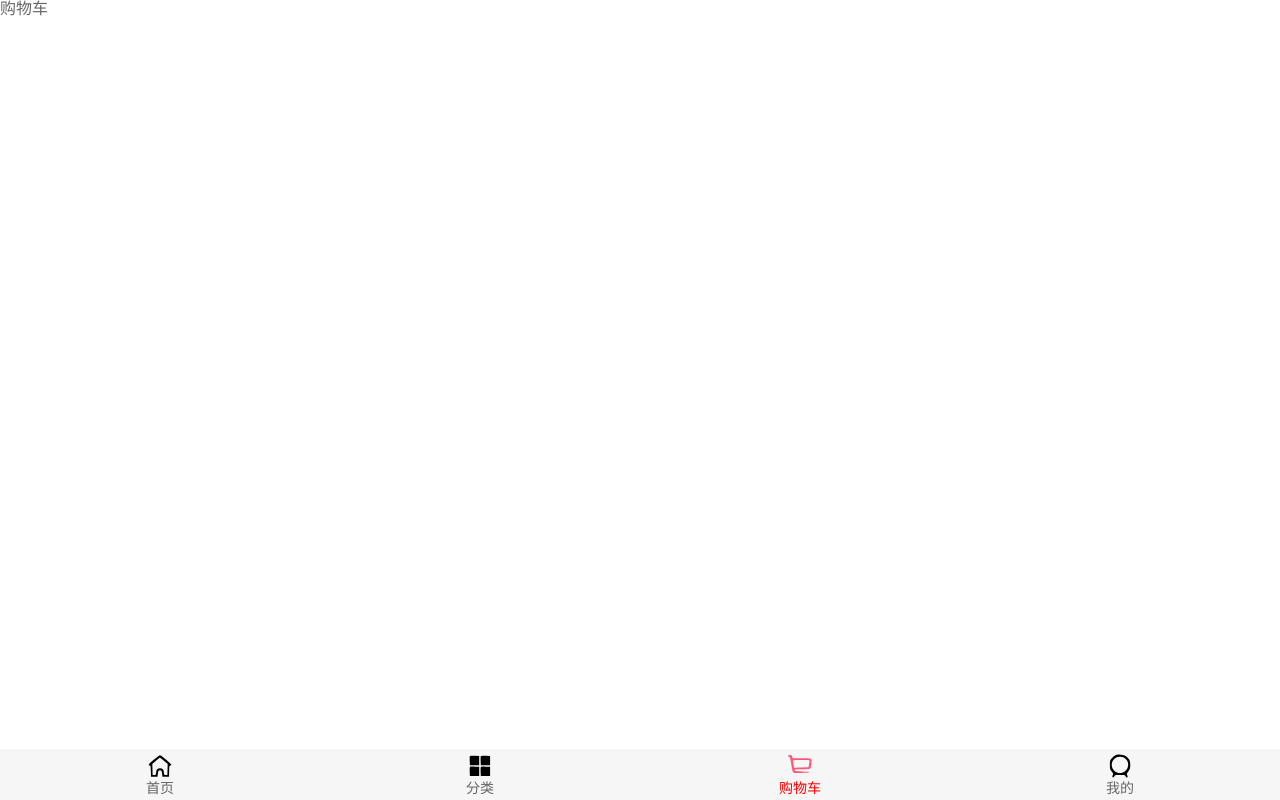
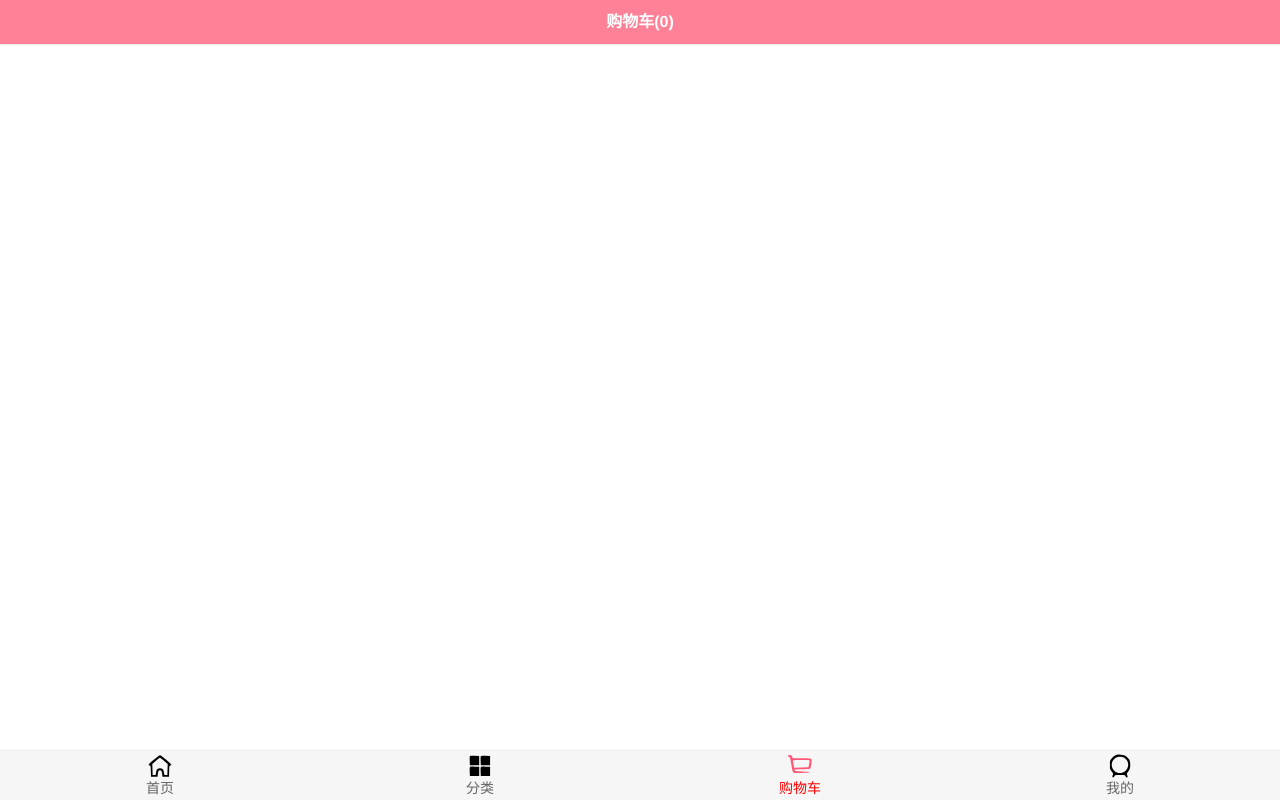
Before and after one commit to DamonMok/supermall, a Vue app: page /cart in a window 1280 px wide. Built offline with nearby package versions, Linux system fonts and the light colour scheme.

Commit message:
结合getters的辅助属性完成购物车导航栏

```diff
--- a/src/store/actions.js
+++ b/src/store/actions.js
@@ -9,7 +9,7 @@ export default {
       // 已存在，数量+1
       context.commit(UPDATE_COUNT, oldProduct)
     } else {
-      // 为存在，加入购物车
+      // 未存在，加入购物车
       payload.count = 1
       context.commit(ADD_TO_CART, payload)
     }
--- /dev/null
+++ b/src/store/getters.js
@@ -0,0 +1,5 @@
+export default {
+  cartListLength(state) {
+    return state.cartList.length
+  }
+}
--- a/src/store/index.js
+++ b/src/store/index.js
@@ -2,6 +2,7 @@ import Vue from 'vue'
 import Vuex from 'vuex'
 import mutations from "./mutations"
 import actions from "./actions"
+import getters from './getters'
 
 Vue.use(Vuex)
 
@@ -11,6 +12,7 @@ export default new Vuex.Store({
   },
   mutations,
   actions,
+  getters,
   modules: {
   }
 })
--- a/src/views/cart/Cart.vue
+++ b/src/views/cart/Cart.vue
@@ -1,5 +1,36 @@
 <template>
   <div id="cart">
-    购物车
+    <nav-bar class="nav-bar">
+      <template #center>
+        <span>购物车({{ length }})</span>
+      </template>
+    </nav-bar>
   </div>
 </template>
+
+<script>
+import NavBar from 'components/common/navbar/NavBar'
+import {mapGetters} from 'vuex'
+
+export default {
+  name: 'cart',
+  components: {
+    NavBar
+  },
+  computed: {
+    // 获取购物车商品的数量
+    // ...mapGetters(['cartListLength'])
+    ...mapGetters({
+      length: 'cartListLength'
+    })
+  }
+}
+</script>
+
+<style scoped>
+  .nav-bar {
+    background-color: var(--color-tint);
+    color: #fff;
+    font-weight: 700;
+  }
+</style>
--- a/src/views/detail/Detail.vue
+++ b/src/views/detail/Detail.vue
@@ -149,7 +149,6 @@ export default {
     },
 
     addToCart(){
-      console.log(this.topImages);
       //获取数据
       const product = {}
       product.image = this.topImages[0];
```
